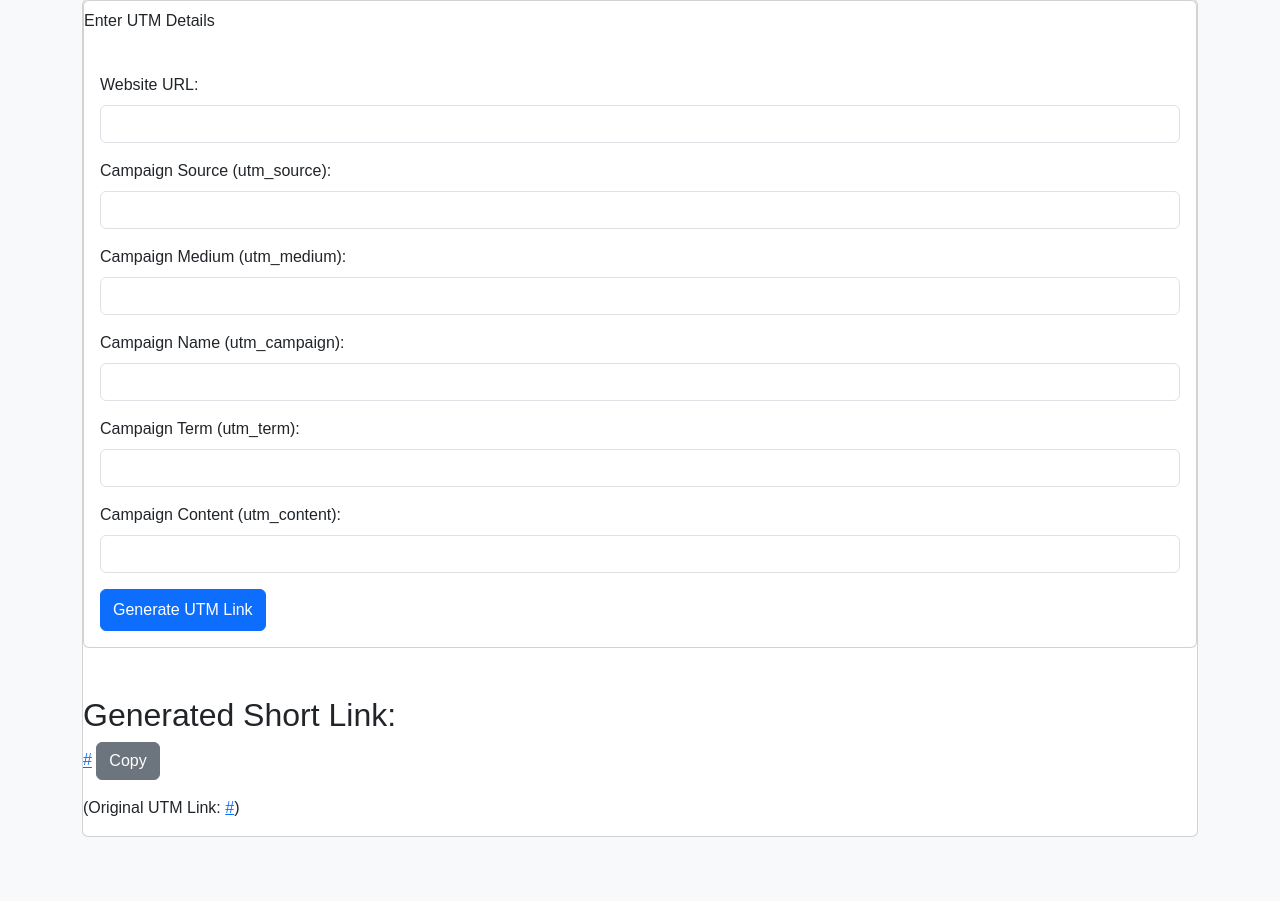
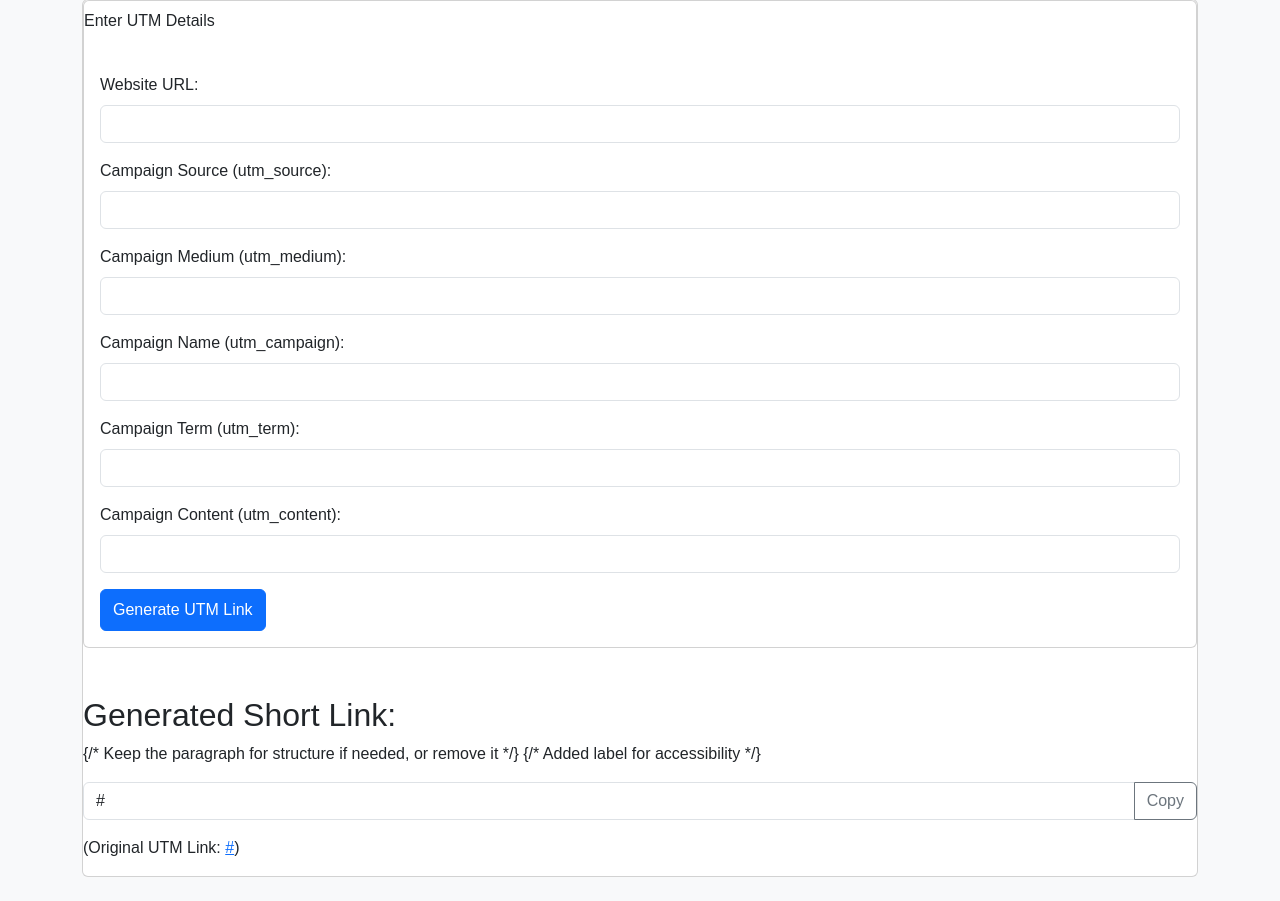
Before and after one commit to alecasgari/utm-tracker, a Flask app: template templates/form.html in a window 1280 px wide. Shown: the part 97-998 px from the top of the page. Before the commit the page ends 934 px from the top, so only its background shows below. Run offline with Flask 3, Linux system fonts and the light colour scheme; the template is opened without the code that fills it: most values are stand-ins (such as "Sample title", 1, 10 or a date in 2020).

Commit message:
Feat: Use input group for short link display and copy

```diff
--- a/templates/form.html
+++ b/templates/form.html
@@ -58,11 +58,12 @@
     {% if short_link %}
     <div class="mt-4">
 <h2>Generated Short Link:</h2>
-<p>
-    {# Give the link an ID so JavaScript can find it #}
-    <a id="short-link-text" href="{{ short_link }}" target="_blank">{{ short_link }}</a>
-    {# Add the copy button next to the link #}
-    <button class="btn btn-secondary" id="copy-button" type="button">Copy</button>
+<p> {/* Keep the paragraph for structure if needed, or remove it */}
+    <label for="short-link-display" class="form-label visually-hidden">Generated Short Link:</label> {/* Added label for accessibility */}
+    <div class="input-group mb-3">
+        <input type="text" class="form-control" value="{{ short_link }}" id="short-link-display" readonly aria-label="Generated short link" >
+        <button class="btn btn-outline-secondary" type="button" id="copy-button">Copy</button>
+    </div>
 </p>
 
 {% if utm_link %}
@@ -74,26 +75,32 @@
 {# Add JavaScript at the end of the body #}
 
 <script>
-    // Find the button and the link elements by their IDs
     const copyButton = document.getElementById('copy-button');
-    const linkTextElement = document.getElementById('short-link-text');
+    // Changed ID to match the input field
+    const linkInputElement = document.getElementById('short-link-display');
 
-    // Only add the event listener if the button exists
-    if (copyButton && linkTextElement) {
+    // Check if both elements exist
+    if (copyButton && linkInputElement) {
         copyButton.addEventListener('click', function() {
-            // Get the URL from the link's href attribute
-            const linkToCopy = linkTextElement.href;
+            // Read the value from the input field
+            const linkToCopy = linkInputElement.value;
 
-            // Use the Clipboard API to copy the text
+            // Select the text inside the input (optional, good UX)
+            linkInputElement.select();
+            linkInputElement.setSelectionRange(0, 99999); // For mobile devices
+
             navigator.clipboard.writeText(linkToCopy).then(function() {
-                // Success! Change button text temporarily
+                // Success feedback
                 const originalText = copyButton.textContent;
                 copyButton.textContent = 'Copied!';
+                copyButton.classList.remove('btn-outline-secondary'); // Optional: Change style on success
+                copyButton.classList.add('btn-success');
                 setTimeout(function() {
                     copyButton.textContent = originalText;
-                }, 1500); // Change back after 1.5 seconds
+                    copyButton.classList.remove('btn-success'); // Revert style
+                    copyButton.classList.add('btn-outline-secondary');
+                }, 2000); // Keep "Copied!" for 2 seconds
             }).catch(function(err) {
-                // Error handling (optional)
                 console.error('Failed to copy link: ', err);
                 alert('Failed to copy link. Please copy it manually.');
             });
```
